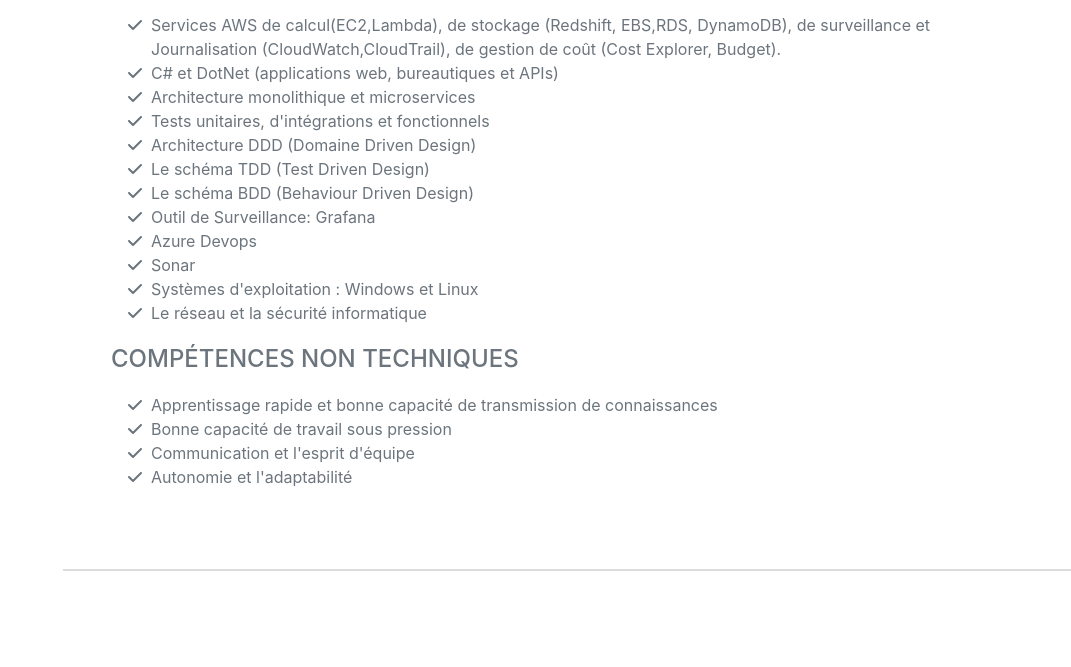
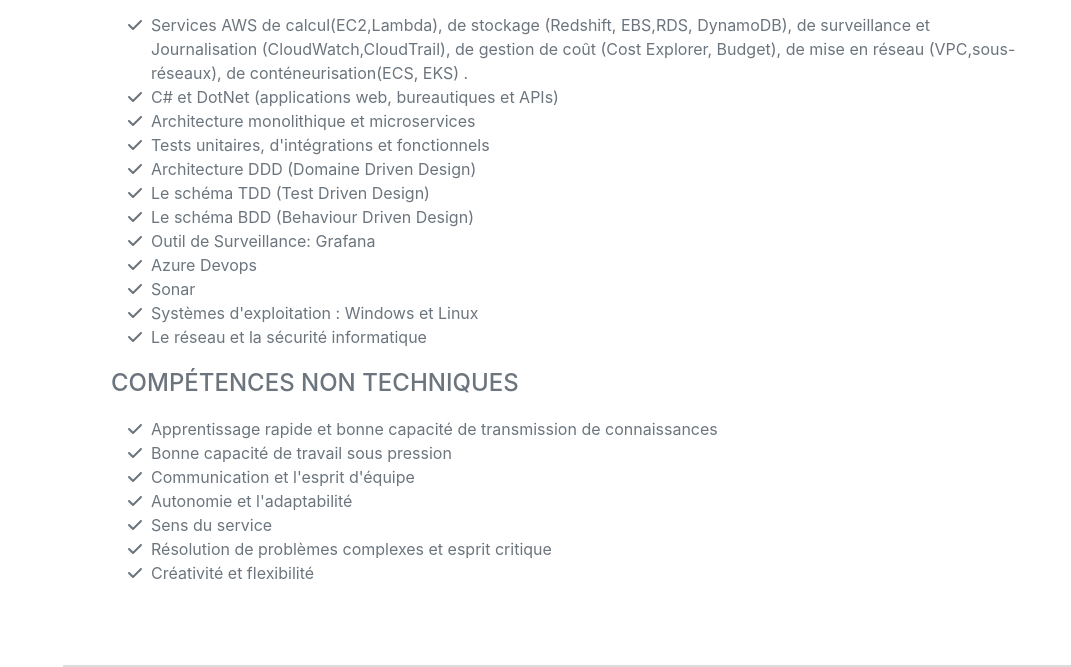
Before and after one commit to traorekoro/traorekoro, a website: page dist/index.html in a window 1280 px wide. Shown: the part 3686-4353 px from the top of the page, without its empty margins (209-1280 px from the left). Before the commit the page ends 4257 px from the top, so only its background shows below. Drawn offline with nearby package versions, Linux system fonts and the light colour scheme; a web font is replaced by a local one.

Commit message:
Corrections

```diff
--- a/dist/index.html
+++ b/dist/index.html
@@ -62,7 +62,7 @@
                             <h3 class="mb-0">Ingénieure d'études et de développement</h3>
                             <div class="subheading mb-3">Akkodis Maroc</div>
                             <div class="subheading mb-3">Casablanca Maroc</div>
-                            <p>Au sein du département de la finance j'ai travaillé sur la création et la surveillance d'Apis web (en C#/.Net) permettant d'effectuer des tâches de recouvrement, sur l'automatisation avec Uipath de tâches manuelles effectuées par des employés sur des applications internes de l'entreprise tel que SAP ainsi que le traitement de données provenant de diverses sources (fichiers Excel, base de données) via Talend outil ETL (Extract Transform Load). Avec Agile comme méthode de travail, j'ai suivi et participé aux différentes reunions telles que le daily et le sprint planning. </p>
+                            <p>Au sein du département de la finance j'ai travaillé sur la création et la surveillance d'Apis web (en C#/.Net) permettant d'effectuer des tâches de recouvrement, sur l'automatisation avec Uipath de tâches manuelles effectuées par des employés sur des applications internes de l'entreprise tel que SAP ainsi que le traitement de données provenant de diverses sources (fichiers Excel, base de données) via Talend outil ETL (Extract Transform Load). Avec Agile comme méthode de travail, j'ai participé aux différentes reunions telles que le daily et le sprint planning. </p>
                         </div>
                         <div class="flex-shrink-0"><span class="text-primary">Mai 2023 - Avril 2025</span></div>
                     </div>
@@ -137,7 +137,7 @@
                     <ul class="fa-ul mb-0">
                         <li>
                             <span class="fa-li"><i class="fas fa-check"></i></span>
-                            Services AWS de calcul(EC2,Lambda), de stockage (Redshift, EBS,RDS, DynamoDB), de surveillance et Journalisation (CloudWatch,CloudTrail), de gestion de coût (Cost Explorer, Budget).
+                            Services AWS de calcul(EC2,Lambda), de stockage (Redshift, EBS,RDS, DynamoDB), de surveillance et Journalisation (CloudWatch,CloudTrail), de gestion de coût (Cost Explorer, Budget), de mise en réseau (VPC,sous-réseaux), de conténeurisation(ECS, EKS) .
                         </li>
                         <li>
                             <span class="fa-li"><i class="fas fa-check"></i></span>
@@ -203,6 +203,18 @@
                             <span class="fa-li"><i class="fas fa-check"></i></span>
                             Autonomie et l'adaptabilité
                         </li>
+                        <li>
+                            <span class="fa-li"><i class="fas fa-check"></i></span>
+                            Sens du service
+                        </li>
+                        <li>
+                            <span class="fa-li"><i class="fas fa-check"></i></span>
+                            Résolution de problèmes complexes et esprit critique
+                        </li>
+                        <li>
+                            <span class="fa-li"><i class="fas fa-check"></i></span>
+                            Créativité et flexibilité
+                        </li>
                     </ul>
                 </div>
             </section>
```
